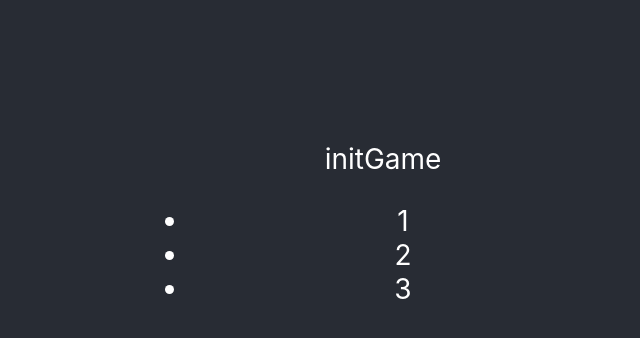
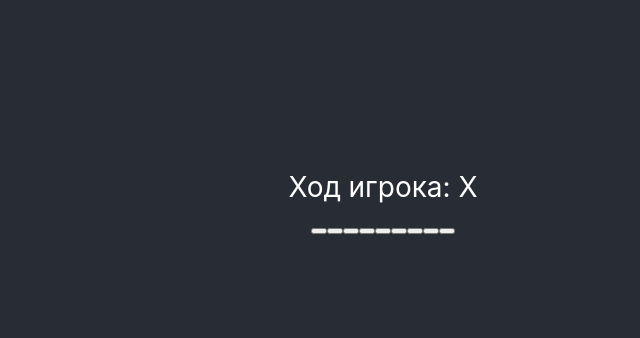
Before and after one commit to alexander2555/reactjs-learning-project, a React (Vite) app in the folder react-components-composition-task/: page / in a window 1280 px wide. Shown: the top 338 px of the page, without its empty margins (257-897 px from the left). Built offline with nearby package versions, Linux system fonts and the light colour scheme.

Commit message:
feat: Управление состоянием поля

```diff
--- a/react-components-composition-task/src/App.jsx
+++ b/react-components-composition-task/src/App.jsx
@@ -2,14 +2,17 @@ import { useState } from 'react'
 
 import { AppLayout } from './components/AppLayout'
 
+const firstPlayer = () => Math.random() < .5 ? 'X' : 'O'
+
 export const App = () => {
 
   const initGameState = {
+    currentPlayer: firstPlayer(),
     info: 'initGame',
     field: [
-      ['1', '', ''],
-      ['', '2', ''],
-      ['', '', '3']
+      ['', '', ''],
+      ['', '', ''],
+      ['', '', '']
     ]
   }
   const [gameState, setGameState] = useState(initGameState)
--- a/react-components-composition-task/src/components/AppLayout.jsx
+++ b/react-components-composition-task/src/components/AppLayout.jsx
@@ -6,8 +6,8 @@ import { Field } from './Field/Field'
 export const AppLayout = ({ gameState, setGameState }) => {
   return (
     <div className={styles.app}>
-      <Info {...gameState} />
-      <Field {...gameState} />
+      <Info currentPlayer={gameState.currentPlayer} />
+      <Field gameState={gameState} setGameState={setGameState} />
     </div>
   )
 }
--- a/react-components-composition-task/src/components/Field/Field.jsx
+++ b/react-components-composition-task/src/components/Field/Field.jsx
@@ -1,8 +1,8 @@
 import { FieldLayout } from "./FieldLayout"
 
-export const Field = gameState => {
+export const Field = ({ gameState, setGameState }) => {
 
   return (
-    <FieldLayout {...gameState} />
+    <FieldLayout {...gameState} setGameState={setGameState} />
   )
 }
--- a/react-components-composition-task/src/components/Field/FieldLayout.jsx
+++ b/react-components-composition-task/src/components/Field/FieldLayout.jsx
@@ -1,11 +1,27 @@
 import styles from './Field.module.css'
 
-export const FieldLayout = gameState => {
+export const FieldLayout = ({ field, currentPlayer, setGameState }) => {
+  const cellClick = (i, j) => {
+    field[i][j] = currentPlayer
+    setGameState({
+      currentPlayer: currentPlayer === 'X' ? 'O' : 'X',
+      field,
+    })
+  }
+
   return (
-    <ul className={styles.field}>
-      {gameState.field.map((row, i) =>
-        <li key={i}>{row.map((cell, j) =>
-          <span key={j}>{cell}</span>)}</li>)}
-    </ul>
+    <div className={styles.field}>
+      {field.map((row, i) =>
+        row.map((cell, j) => (
+          <button
+            onClick={() => cellClick(i, j)}
+            key={i * 10 + j}
+            disabled={field[i][j].length}
+          >
+            {cell}
+          </button>
+        )),
+      )}
+    </div>
   )
 }
--- a/react-components-composition-task/src/components/Info/Info.jsx
+++ b/react-components-composition-task/src/components/Info/Info.jsx
@@ -1,8 +1,8 @@
 import { InfoLayout } from "./InfoLayout"
 
-export const Info = gameState => {
+export const Info = currentPlayer => {
 
   return (
-    <InfoLayout {...gameState} />
+    <InfoLayout {...currentPlayer} />
   )
 }
--- a/react-components-composition-task/src/components/Info/InfoLayout.jsx
+++ b/react-components-composition-task/src/components/Info/InfoLayout.jsx
@@ -1,7 +1,7 @@
-export const InfoLayout = gameState => {
+export const InfoLayout = ({ currentPlayer }) => {
   return (
     <span>
-      {gameState.info}
+      {`Ход игрока: ${currentPlayer}`}
     </span>
   )
 }
```
